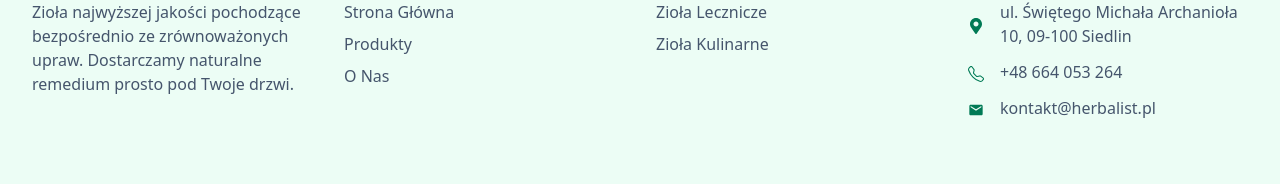
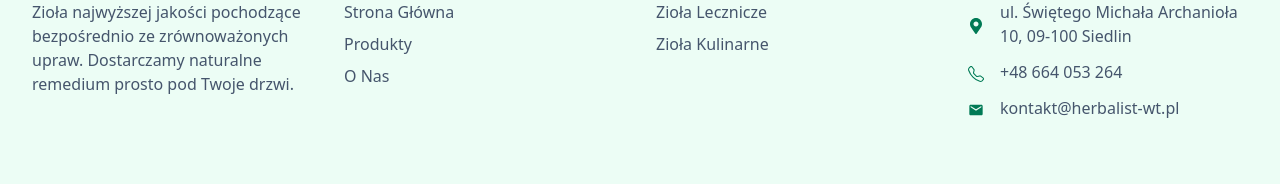
Before and after one commit to MichalIrzylowski/herbalist, a Next.js app: page / in a window 1280 px wide. Shown: the part 2346-2532 px from the top of the page. Built offline with nearby package versions, Linux system fonts and the light colour scheme.

Commit message:
Refactor layout components: replace <main> tags with fragments for improved structure in multiple pages

```diff
--- a/src/app/about-us/page.tsx
+++ b/src/app/about-us/page.tsx
@@ -44,8 +44,7 @@ export const metadata: Metadata = {
 
 export default function AboutUsPage() {
   return (
-    <div>
-      <main>
+    <>
       <Hero
         title="O Nas"
         subtitle="Poznaj historię naszej firmy i dowiedz się, co sprawia, że nasze zioła są wyjątkowe."
@@ -61,8 +60,8 @@ export default function AboutUsPage() {
           <div className="prose prose-emerald prose-lg mx-auto">
             <p>
               Herbalist powstał z pasji do ziół i natury, a naszym celem od
-                zawsze było jedno: dostarczać klientom najwyższej jakości
-                produkty zielarskie szybko, tanio i skutecznie.
+              zawsze było jedno: dostarczać klientom najwyższej jakości produkty
+              zielarskie szybko, tanio i skutecznie.
             </p>
             <Heading
               level={3}
@@ -182,7 +181,6 @@ export default function AboutUsPage() {
           />
         </div>
       </Section>
-      </main>
-    </div>
+    </>
   );
 }
--- a/src/app/page.tsx
+++ b/src/app/page.tsx
@@ -27,8 +27,7 @@ export const metadata: Metadata = {
 
 export default function Home() {
   return (
-    <div>
-      <main>
+    <>
       <Hero
         imageSrc="/herbs-placeholder.jpg"
         imageAlt="Kolekcja ziół leczniczych"
@@ -74,8 +73,7 @@ export default function Home() {
         features={[
           {
             title: "Zioła na Trawienie",
-              description:
-                "Naturalne wsparcie dla zdrowego układu pokarmowego.",
+            description: "Naturalne wsparcie dla zdrowego układu pokarmowego.",
             iconName: "stomach",
             padding: "medium",
           },
@@ -101,7 +99,6 @@ export default function Home() {
           },
         ]}
       />
-      </main>
-    </div>
+    </>
   );
 }
--- a/src/app/products/page.tsx
+++ b/src/app/products/page.tsx
@@ -137,8 +137,7 @@ export default async function ProductsPage({
   ));
 
   return (
-    <div>
-      <main>
+    <>
       <CompactHero
         title="Nasza Kolekcja Ziół"
         subtitle="Odkryj szeroki wybór najwyższej jakości ziół, starannie wyselekcjonowanych dla zdrowia i dobrego samopoczucia."
@@ -153,7 +152,6 @@ export default async function ProductsPage({
           {productsComponents}
         </div>
       </Section>
-      </main>
-    </div>
+    </>
   );
 }
--- a/src/components/Footer/index.tsx
+++ b/src/components/Footer/index.tsx
@@ -116,12 +116,12 @@ export function Footer() {
                   iconName="email"
                   text={
                     <ExternalLink
-                      href="mailto:kontakt@herbalist.pl"
+                      href="mailto:kontakt@herbalist-wt.pl"
                       variant="footer"
                       size="none"
                       openInNewTab={false}
                     >
-                      kontakt@herbalist.pl
+                      kontakt@herbalist-wt.pl
                     </ExternalLink>
                   }
                   iconColor="primary"
--- a/src/components/Navigation/index.tsx
+++ b/src/components/Navigation/index.tsx
@@ -6,7 +6,6 @@ import { Link } from "@/components/Link";
 import { Icon } from "@/components/Icon";
 import { tv } from "tailwind-variants";
 
-// Define nav item styles using tailwind-variants
 const navItemStyles = tv({
   base: "relative py-2",
   variants: {
@@ -16,12 +15,10 @@ const navItemStyles = tv({
   },
 });
 
-// Define mobile menu button styles
 const mobileMenuButtonStyles = tv({
   base: "sm:hidden bg-transparent p-2 rounded-md text-slate-700 hover:text-emerald-700 hover:bg-emerald-50 focus:outline-none focus:ring-2 focus:ring-emerald-500 focus:ring-offset-2",
 });
 
-// Define mobile nav styles for the container
 const mobileNavStyles = tv({
   base: "sm:hidden fixed inset-0 z-50 transform transition-transform duration-300 ease-in-out",
   variants: {
@@ -40,12 +37,10 @@ interface NavLink {
   href: string;
 }
 
-// Define main navigation links
 const navLinks: NavLink[] = [
   { name: "Strona Główna", href: "/" },
   { name: "Produkty", href: "/products" },
   { name: "O Nas", href: "/about-us" },
-  // Add more links as needed
 ];
 
 export interface NavigationProps {
@@ -72,7 +67,6 @@ export function Navigation({ className }: NavigationProps) {
       <div className="max-w-7xl mx-auto px-4 sm:px-6 lg:px-8">
         <div className="flex justify-between items-center h-16">
           {/* Logo and brand name */}
-          <div className="flex items-center">
           <Link
             href="/"
             variant="nav"
@@ -84,7 +78,6 @@ export function Navigation({ className }: NavigationProps) {
               Herbalist
             </span>
           </Link>
-          </div>
 
           {/* Desktop navigation */}
           <div className="hidden sm:flex sm:items-center">
@@ -166,7 +159,6 @@ export function Navigation({ className }: NavigationProps) {
                 </Link>
               );
             })}
-            <div className="border-t border-emerald-100 pt-4 mt-2">
             <Link
               href="/products"
               variant="primary"
@@ -179,7 +171,6 @@ export function Navigation({ className }: NavigationProps) {
           </div>
         </div>
       </div>
-      </div>
     </nav>
   );
 }
```
Also changed, not shown: 1 other file (tests, documents, lock files or other folders). Lines whose indentation alone changed are shown as unchanged.
